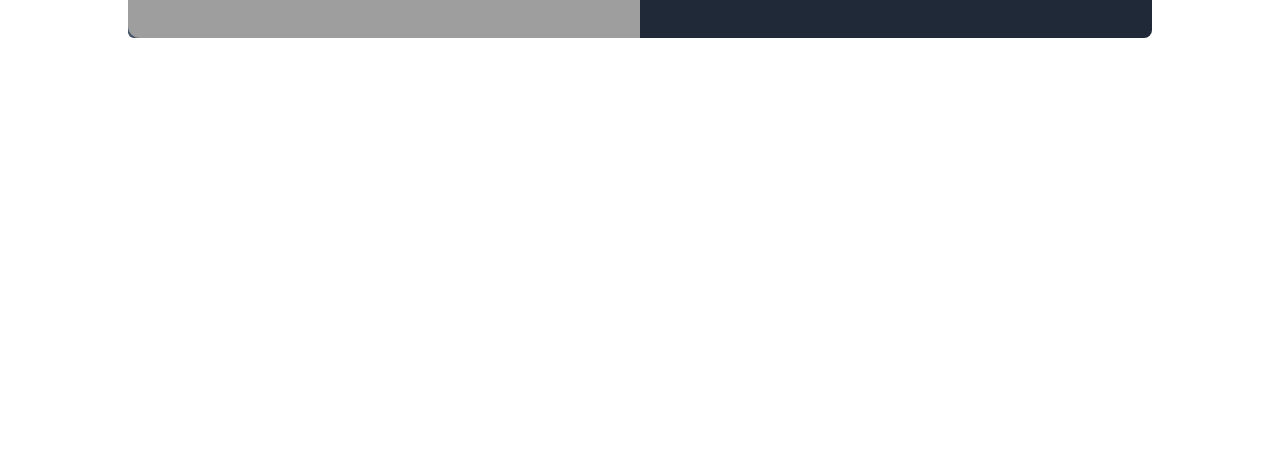
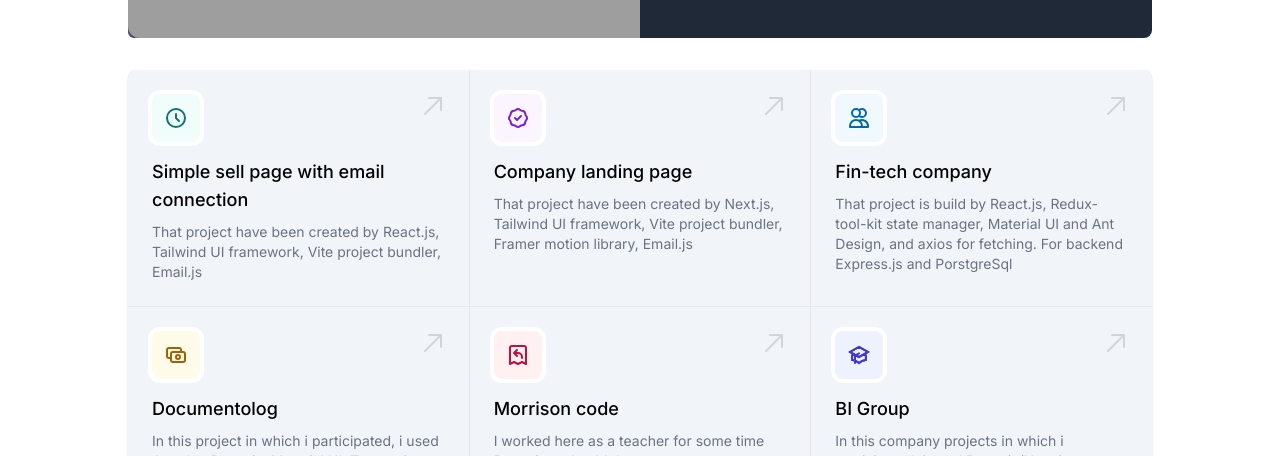
Before and after one commit to ALmazDD/sinless.dev, a Next.js app: page / in a window 1280 px wide. Shown: the part 496-952 px from the top of the page. Before the commit the page ends 800 px from the top, so only its background shows below. Built offline with nearby package versions, Linux system fonts and the light colour scheme; grey boxes are pictures that could not be loaded.

Commit message:
some data

```diff
--- a/src/components/landing/skills.tsx
+++ b/src/components/landing/skills.tsx
@@ -10,46 +10,52 @@ import {
 
 const actions = [
   {
-    title: "Request time off",
-    href: "#",
+    title: "Simple sell page with email connection",
+    href: "https://alibaba.kz",
     icon: ClockIcon,
     iconForeground: "text-teal-700",
     iconBackground: "bg-teal-50",
+    text: "That project have been created by React.js, Tailwind UI framework, Vite project bundler, Email.js",
   },
   {
-    title: "Benefits",
-    href: "#",
+    title: "Company landing page",
+    href: "https://clubbie.club",
     icon: BadgeCheckIcon,
     iconForeground: "text-purple-700",
     iconBackground: "bg-purple-50",
+    text: "That project have been created by Next.js, Tailwind UI framework, Vite project bundler, Framer motion library, Email.js",
   },
   {
-    title: "Schedule a one-on-one",
-    href: "#",
+    title: "Fin-tech company",
+    href: "https://limpid.kz",
     icon: UsersIcon,
     iconForeground: "text-sky-700",
     iconBackground: "bg-sky-50",
+    text: "That project is build by React.js, Redux-tool-kit state manager, Material UI and Ant Design, and axios for fetching. For backend Express.js and PorstgreSql",
   },
   {
-    title: "Payroll",
-    href: "#",
+    title: "Documentolog",
+    href: "https://Documentolog.com",
     icon: CashIcon,
     iconForeground: "text-yellow-700",
     iconBackground: "bg-yellow-50",
+    text: "In this project in which i participated, i used Angular, React.js, Material UI, Typescript, Styled Components",
   },
   {
-    title: "Submit an expense",
-    href: "#",
+    title: "Morrison code",
+    href: "https://www.instagram.com/morrison_code/",
     icon: ReceiptRefundIcon,
     iconForeground: "text-rose-700",
     iconBackground: "bg-rose-50",
+    text: "I worked here as a teacher for some time React.js and gold three",
   },
   {
-    title: "Training",
-    href: "#",
+    title: "BI Group",
+    href: "https://bi.group/",
     icon: AcademicCapIcon,
     iconForeground: "text-indigo-700",
     iconBackground: "bg-indigo-50",
+    text: "In this company projects in which i participated, i used React.js/Next.js , Material UI, Typescript, Styled Components",
   },
 ];
 
@@ -57,9 +63,9 @@ function classNames(...classes: any) {
   return classes.filter(Boolean).join(" ");
 }
 
-export function Example() {
+export function Skills() {
   return (
-    <div className="divide-y divide-gray-200 overflow-hidden rounded-lg bg-gray-200 shadow sm:grid sm:grid-cols-2 sm:gap-px sm:divide-y-0">
+    <div className="m-auto mt-8 max-w-[80%] divide-y divide-gray-200 overflow-hidden rounded-lg bg-gray-200 shadow sm:grid sm:grid-cols-3 sm:gap-px sm:divide-y-0">
       {actions.map((action, actionIdx) => (
         <div
           key={action.title}
@@ -67,12 +73,12 @@ export function Example() {
             actionIdx === 0
               ? "rounded-tl-lg rounded-tr-lg sm:rounded-tr-none"
               : "",
-            actionIdx === 1 ? "sm:rounded-tr-lg" : "",
+            actionIdx === 1 ? "" : "",
             actionIdx === actions.length - 2 ? "sm:rounded-bl-lg" : "",
             actionIdx === actions.length - 1
               ? "rounded-bl-lg rounded-br-lg sm:rounded-bl-none"
               : "",
-            "relative group bg-white p-6 focus-within:ring-2 focus-within:ring-inset focus-within:ring-indigo-500"
+            "relative group bg-slate-100 p-6 focus-within:ring-2 focus-within:ring-inset focus-within:ring-indigo-500"
           )}
         >
           <div>
@@ -86,18 +92,18 @@ export function Example() {
               <action.icon className="h-6 w-6" aria-hidden="true" />
             </span>
           </div>
-          <div className="mt-8">
+          <div className="mt-4">
             <h3 className="text-lg font-medium">
-              <a href={action.href} className="focus:outline-none">
-                {/* Extend touch target to entire panel */}
+              <a
+                href={action.href}
+                target="_blank"
+                className="focus:outline-none"
+              >
                 <span className="absolute inset-0" aria-hidden="true" />
                 {action.title}
               </a>
             </h3>
-            <p className="mt-2 text-sm text-gray-500">
-              Doloribus dolores nostrum quia qui natus officia quod et dolorem.
-              Sit repellendus qui ut at blanditiis et quo et molestiae.
-            </p>
+            <p className="mt-2 text-sm text-gray-500">{action.text}</p>
           </div>
           <span
             className="pointer-events-none absolute top-6 right-6 text-gray-300 group-hover:text-gray-400"
--- a/src/pages/index.tsx
+++ b/src/pages/index.tsx
@@ -1,4 +1,5 @@
 import { Banner } from "@/components/landing/banner";
+import { Skills } from "@/components/landing/skills";
 import { MainNavigation } from "@/components/main-nav";
 
 export default function Home() {
@@ -6,6 +7,7 @@ export default function Home() {
     <>
       <MainNavigation />
       <Banner />
+      <Skills />
     </>
   );
 }
```
